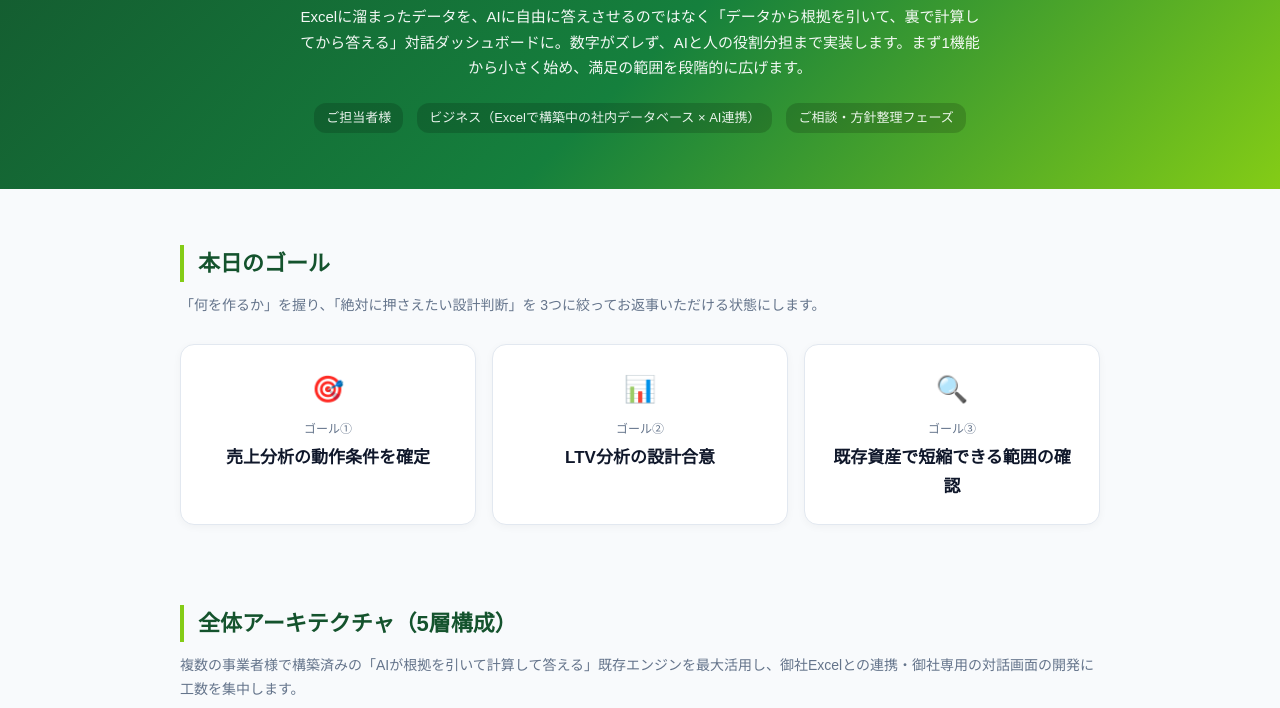
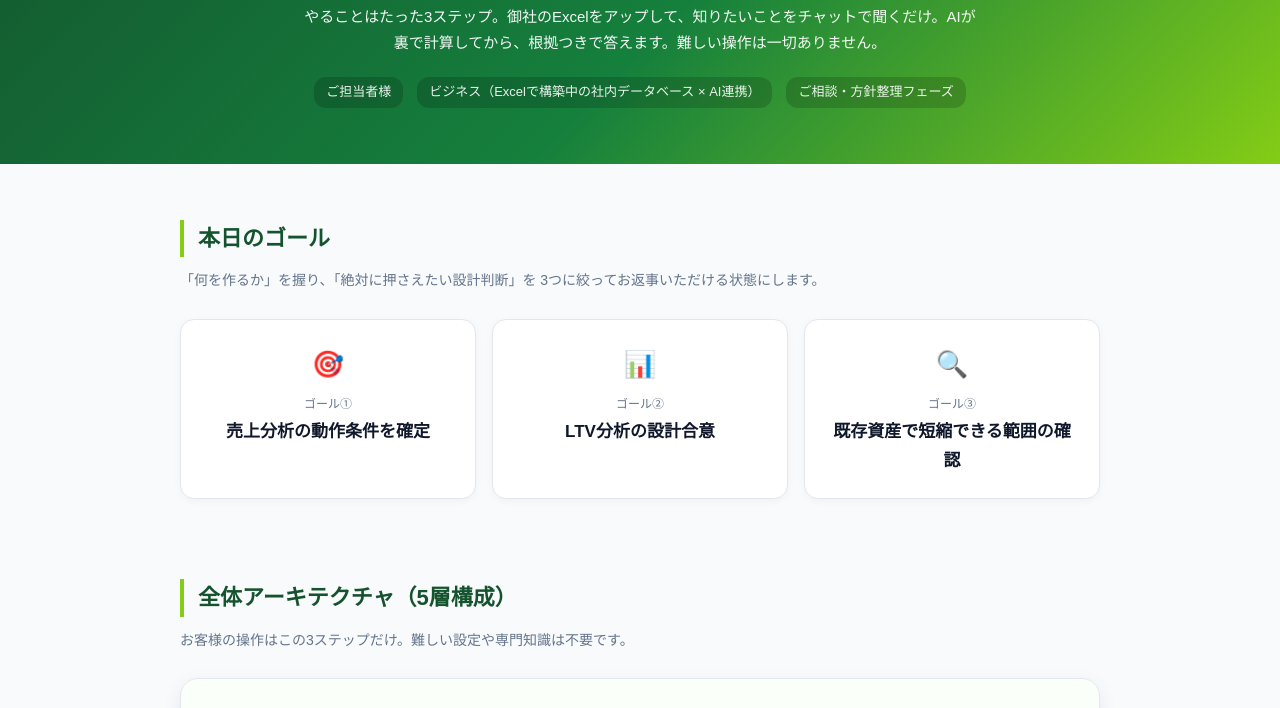
Before and after one commit to Ai-Flow-Architect/excel-ai-dialogue-proposal, a plain HTML site: page index.html in a window 1280 px wide. Shown: the part 228-936 px from the top of the page. Drawn offline with Linux system fonts and the light colour scheme.

Commit message:
initial proposal site

```diff
--- a/index.html
+++ b/index.html
@@ -3,7 +3,7 @@
 <head>
 <meta charset="UTF-8">
 <meta name="viewport" content="width=device-width, initial-scale=1.0">
-<title>Excel × AI 対話ダッシュボード 蓄積データから“根拠を引いて”答える仕組み ご提案｜ご担当者様</title>
+<title>Excel × AI 対話ツール Excelを入れて、聞くだけ。｜ご担当者様</title>
 <style>
   :root {
     --primary: #15803d;
@@ -122,8 +122,8 @@
 
 <div class="hero">
   <div class="hero-tag">AIフローアーキテクト ご提案資料</div>
-  <h1>Excel × AI 対話ダッシュボード<br>蓄積データから“根拠を引いて”答える仕組み ご提案</h1>
-  <p>Excelに溜まったデータを、AIに自由に答えさせるのではなく「データから根拠を引いて、裏で計算してから答える」対話ダッシュボードに。数字がズレず、AIと人の役割分担まで実装します。まず1機能から小さく始め、満足の範囲を段階的に広げます。</p>
+  <h1>Excel × AI 対話ツール<br>Excelを入れて、聞くだけ。</h1>
+  <p>やることはたった3ステップ。御社のExcelをアップして、知りたいことをチャットで聞くだけ。AIが裏で計算してから、根拠つきで答えます。難しい操作は一切ありません。</p>
   <div class="hero-meta">
     <span>ご担当者様</span>
     <span>ビジネス（Excelで構築中の社内データベース × AI連携）</span>
@@ -155,7 +155,7 @@
 
 <div class="section">
   <div class="section-title">全体アーキテクチャ（5層構成）</div>
-  <div class="section-sub">複数の事業者様で構築済みの「AIが根拠を引いて計算して答える」既存エンジンを最大活用し、御社Excelとの連携・御社専用の対話画面の開発に工数を集中します。</div>
+  <div class="section-sub">お客様の操作はこの3ステップだけ。難しい設定や専門知識は不要です。</div>
 
   <div class="arch-wrap">
     <div class="funnel">
```
